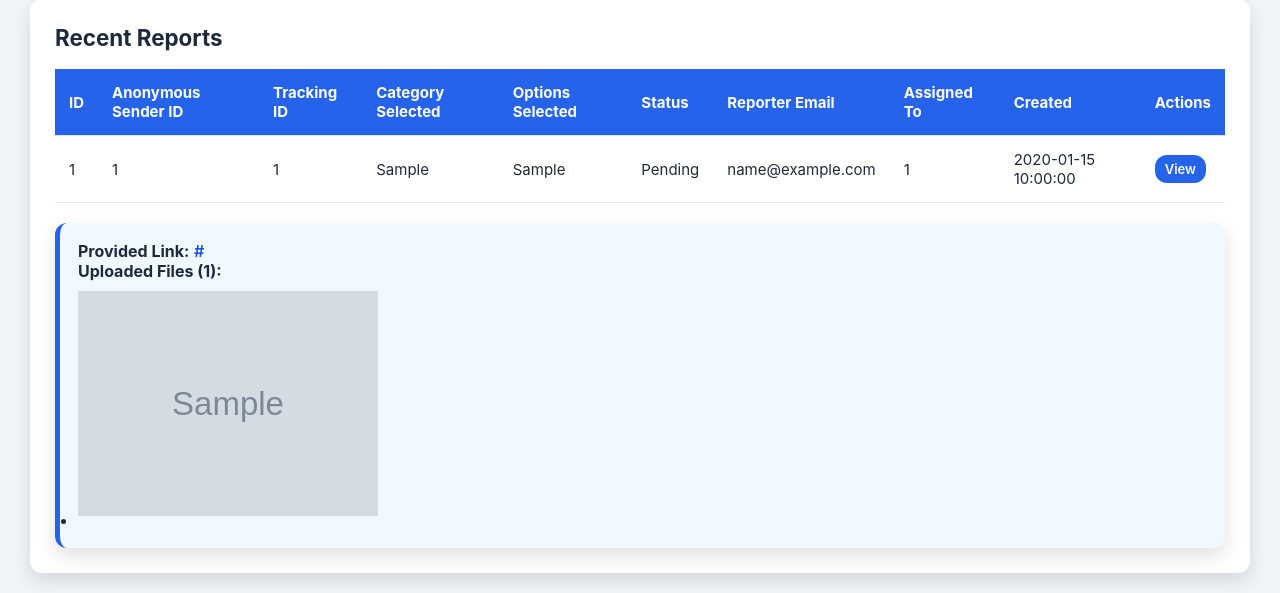
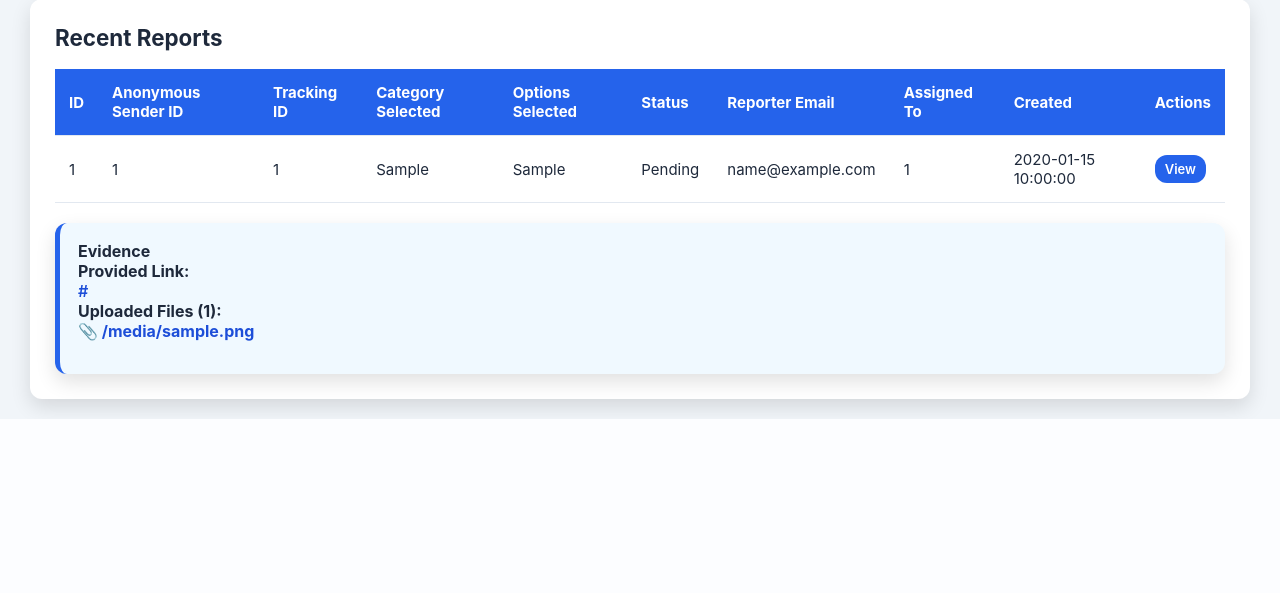
Before and after one commit to smintech/reportsystemapp, a Flask app: template templates/admin_dashboard.html in a window 1280 px wide. Shown: the part 403-996 px from the top of the page. After the commit the page ends 822 px from the top, so only its background shows below. Run offline with Flask 3, Linux system fonts and the light colour scheme; the template is opened without the code that fills it: most values are stand-ins (such as "Sample title", 1, 10 or a date in 2020); grey boxes marked "Sample" are stand-in pictures; some libraries are stand-ins or nearby versions.

Commit message:
Update admin_dashboard.html

```diff
--- a/templates/admin_dashboard.html
+++ b/templates/admin_dashboard.html
@@ -303,31 +303,39 @@
 
     <!-- ===== EVIDENCE PREVIEW SECTION ===== -->
 <div class="evidence-box">
-{% if report.evidence_parsed.manual_link %}
-    <p><strong>Provided Link:</strong>
-        <a href="{{ report.evidence_parsed.manual_link }}" target="_blank">
-            {{ report.evidence_parsed.manual_link }}
+    <h4>Evidence</h4>
+
+    {% set parsed = report.evidence_parsed if report.evidence_parsed is defined else parse_evidence(report.evidence) %}
+
+    <!-- Manual Provided Link -->
+    {% if parsed.manual_link %}
+        <p><strong>Provided Link:</strong></p>
+        <p>
+            <a href="{{ parsed.manual_link }}" target="_blank" rel="noopener noreferrer">
+                {{ parsed.manual_link }}
             </a>
         </p>
     {% endif %}
 
-{% if report.evidence_parsed.uploaded_files %}
-    <p><strong>Uploaded Files ({{ report.evidence_parsed.uploaded_files|length }}):</strong></p>
-    <ul>
-        {% for file in report.evidence_parsed.uploaded_files %}
-            <li>
-                <a href="{{ file.url }}" target="_blank">
-                    {% if file.filename.endswith(('.png', '.jpg', '.jpeg', '.gif', '.webp')) %}
-                        <img src="{{ file.url }}" alt="{{ file.filename }}" style="max-width: 300px; margin: 10px 0;">
+    <!-- Uploaded Files from Cloudinary -->
+    {% if parsed.uploaded_files and parsed.uploaded_files|length > 0 %}
+        <p><strong>Uploaded Files ({{ parsed.uploaded_files|length }}):</strong></p>
+        <div class="uploaded-files-grid">
+            {% for file in parsed.uploaded_files %}
+                <div class="file-item" style="margin-bottom: 15px;">
+                    <a href="{{ file.url }}" target="_blank" rel="noopener noreferrer">
+                        {% if file.filename|lower|slice(-4) in ['.png', '.jpg', 'jpeg', '.gif', 'webp'] or file.filename|lower|slice(-5) in ['.jpeg', '.webp'] %}
+                            <img src="{{ file.url }}" alt="{{ file.filename }}" style="max-width: 350px; border-radius: 8px; box-shadow: 0 2px 8px rgba(0,0,0,0.1);">
+                            <br><small>{{ file.filename }}</small>
                         {% else %}
-                        {{ file.filename }}
+                            <strong>📎 {{ file.filename }}</strong>
                         {% endif %}
                     </a>
-            </li>
+                </div>
             {% endfor %}
-    </ul>
-{% else %}
-    <p>No uploaded files.</p>
+        </div>
+    {% elif parsed.manual_link is none and (parsed.uploaded_files is none or parsed.uploaded_files|length == 0) %}
+        <p><em>No evidence provided.</em></p>
     {% endif %}
 </div>
 </div>
```
Lines whose indentation alone changed are shown as unchanged.
